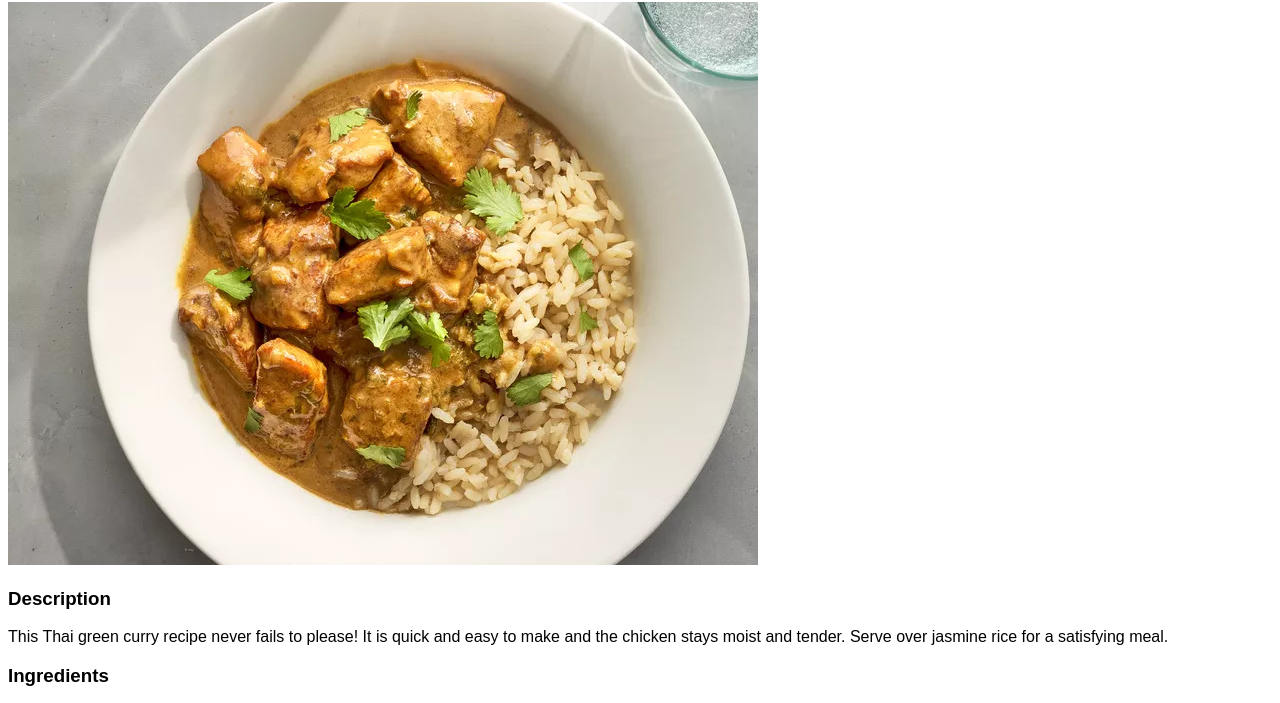
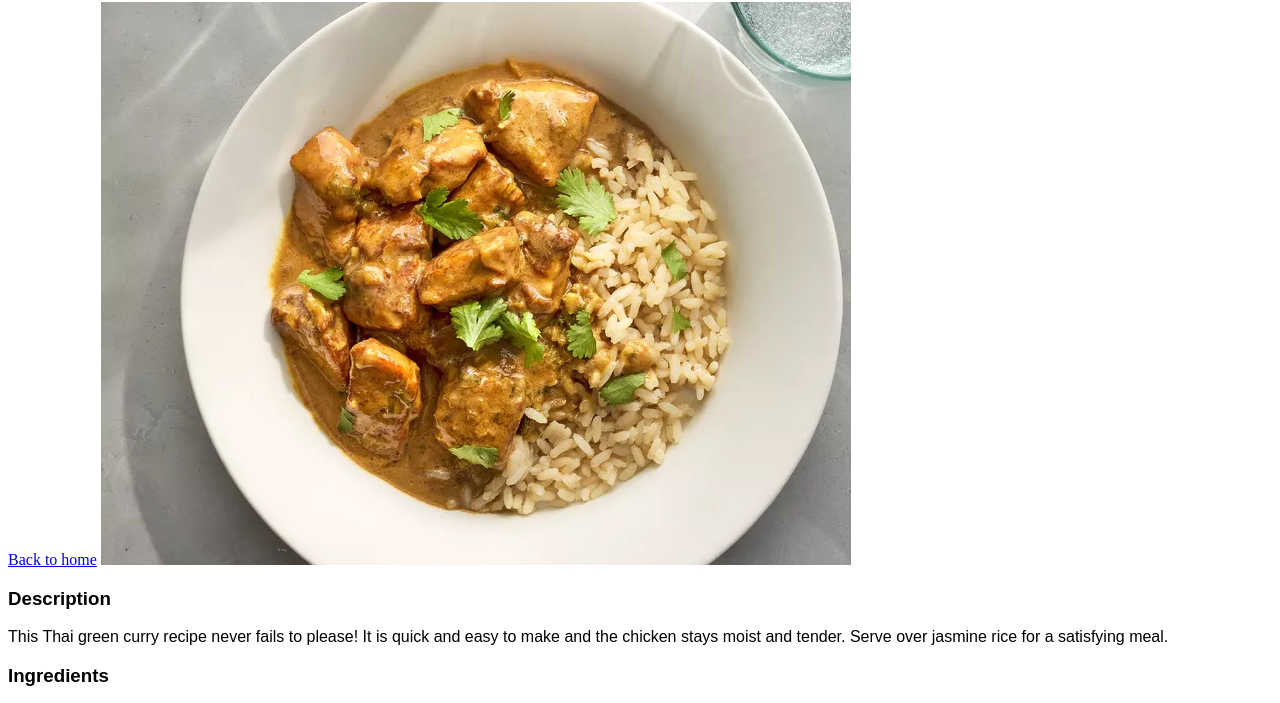
Before and after one commit to andreacasonato/odin-recipes.github.io, a plain HTML site: page recipes/thai-green-curry-chicken.html in a window 1280 px wide. Shown: the part 78-781 px from the top of the page. Drawn offline with Linux system fonts and the light colour scheme.

Commit message:
Add homepage link

```diff
--- a/recipes/thai-green-curry-chicken.html
+++ b/recipes/thai-green-curry-chicken.html
@@ -9,6 +9,7 @@
   </head>
   <body>
     <h1>Thai Green Curry Chicken</h1>
+    <a href="/index.html">Back to home</a>
     <img src="/recipes/thai-curry.jpg" />
     <h3>Description</h3>
     <p>
```
